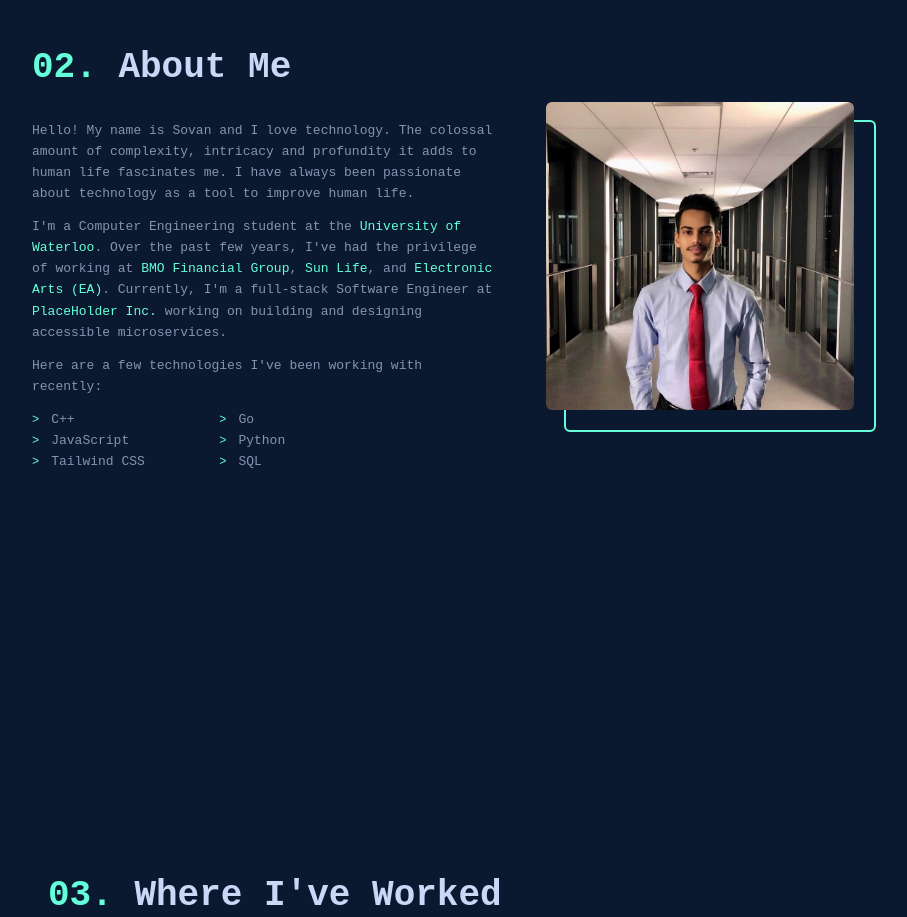
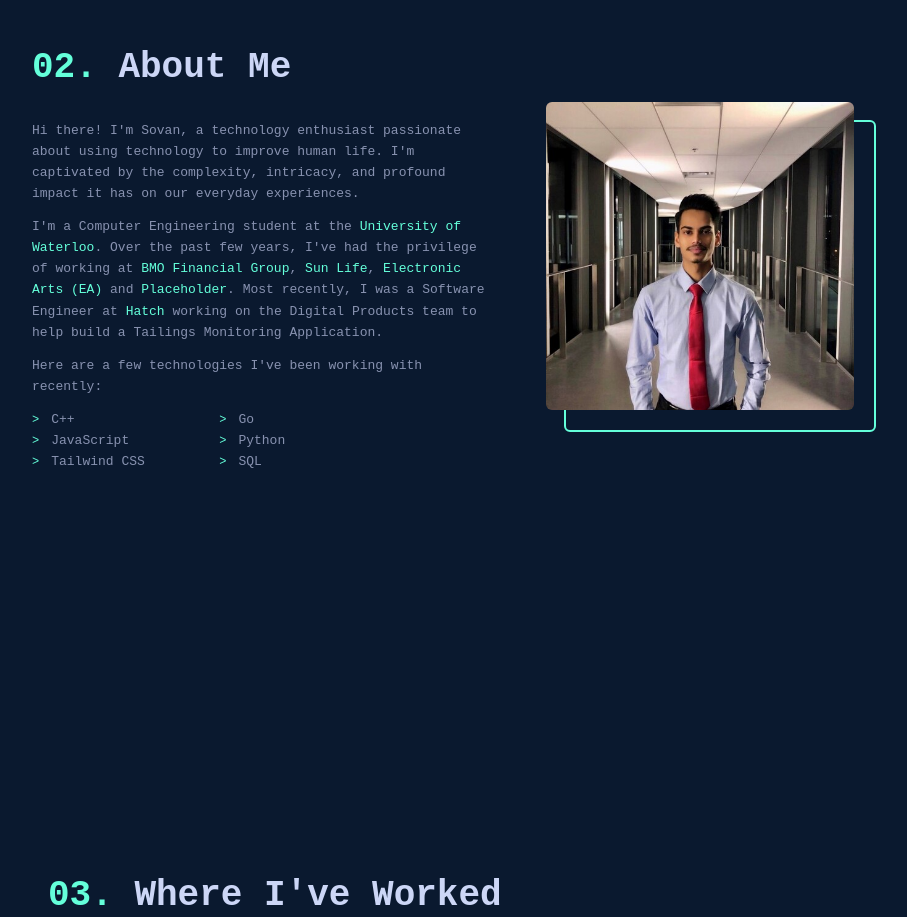
Before and after one commit to sovanp/sovanp.github.io, a React (Create React App) app: page / in a window 1280 px wide. Shown: the part 940-1857 px from the top of the page, without its empty margins (124-1031 px from the left). Built offline with nearby package versions, Linux system fonts and the light colour scheme; a web font is replaced by a local one.

Commit message:
Refactored About component to dynamically render past experiences and technologies

```diff
--- a/src/components/About.js
+++ b/src/components/About.js
@@ -2,105 +2,123 @@ import React from "react"
 import Profile from "../assets/sovan-profile.jpg"
 
 const About = () => {
+  const technologies = [
+    "C++",
+    "Go",
+    "JavaScript",
+    "Python",
+    "Tailwind CSS",
+    "SQL",
+  ]
+
+  const pastLinks = [
+    {
+      href: "https://uwaterloo.ca/",
+      text: " University of Waterloo",
+    },
+    {
+      href: "https://www.bmo.com/main/about-bmo/",
+      text: "BMO Financial Group",
+    },
+    {
+      href: "https://www.sunlife.ca/en/",
+      text: "Sun Life",
+    },
+    {
+      href: "https://www.ea.com/en-ca",
+      text: "Electronic Arts (EA)",
+    },
+    {
+      href: "https://placeholder.co/",
+      text: "Placeholder",
+    },
+  ]
+
+  const recentExperience = {
+    href: "https://www.hatch.com/",
+    text: "Hatch",
+    role: "Software Engineer",
+    description:
+      "working on the Digital Products team to help build a Tailings Monitoring Application",
+  }
+
+  const renderPastLinks = () => {
+    return pastLinks.slice(1).map((link, index) => (
+      <React.Fragment key={link.href}>
+        {index === pastLinks.length - 2 && "and "}
+        <a
+          href={link.href}
+          target="_blank"
+          rel="noopener noreferrer"
+          className="text-[#64ffda] font-medium no-underline hover:underline"
+        >
+          {link.text}
+        </a>
+        {index < pastLinks.length - 3 && ", "}
+        {index === pastLinks.length - 3 && " "}
+      </React.Fragment>
+    ))
+  }
+
+  const renderTechnologies = () => {
+    return technologies.map((tech) => (
+      <p className="w-1/2 sm:w-2/5" key={tech}>
+        <span className="text-[#64ffda] text-xs mr-3">&gt;</span>
+        {tech}
+      </p>
+    ))
+  }
+
   return (
     <div name="about" className="w-full h-screen bg-[#0a192f] text-[#ccd6f6]">
       <div className="flex flex-col justify-center items-center w-full h-full">
         <div className="max-w-[1000px] w-full grid grid-cols-2 gap-10">
           <div className="sm:text-left pb-8 pl-4">
             <p className="text-4xl font-bold">
-              <span class="text-[#64ffda]">02.</span> About Me
+              <span className="text-[#64ffda]">02.</span> About Me
             </p>
           </div>
         </div>
         <div className="max-w-[1000px] w-full grid sm:grid-cols-2 gap-8 px-4 text-[#8892b0]">
           <div className="sm:text-left leading-relaxed">
             <p className="mb-3">
-              Hello! My name is Sovan and I love technology. The colossal amount
-              of complexity, intricacy and profundity it adds to human life
-              fascinates me. I have always been passionate about technology as a
-              tool to improve human life.
+              Hi there! I'm Sovan, a technology enthusiast passionate about
+              using technology to improve human life. I'm captivated by the
+              complexity, intricacy, and profound impact it has on our everyday
+              experiences.
             </p>
             <p className="mb-3">
-              I'm a Computer Engineering student at the{" "}
+              I'm a Computer Engineering student at the
               <a
-                href="https://uwaterloo.ca/"
+                href={pastLinks[0].href}
                 target="_blank"
                 rel="noopener noreferrer"
                 className="text-[#64ffda] font-medium no-underline hover:underline"
               >
-                University of Waterloo
+                {pastLinks[0].text}
               </a>
               . Over the past few years, I've had the privilege of working at{" "}
+              {renderPastLinks()}. Most recently, I was a{" "}
+              {recentExperience.role} at{" "}
               <a
-                href="https://www.bmo.com/main/about-bmo/"
+                href={recentExperience.href}
                 target="_blank"
                 rel="noopener noreferrer"
                 className="text-[#64ffda] font-medium no-underline hover:underline"
               >
-                BMO Financial Group
-              </a>
-              ,{" "}
-              <a
-                href="https://www.sunlife.ca/en/"
-                target="_blank"
-                rel="noopener noreferrer"
-                className="text-[#64ffda] font-medium no-underline hover:underline"
-              >
-                Sun Life
-              </a>
-              , and{" "}
-              <a
-                href="https://www.ea.com/en-ca"
-                target="_blank"
-                rel="noopener noreferrer"
-                className="text-[#64ffda] font-medium no-underline hover:underline"
-              >
-                Electronic Arts (EA)
-              </a>
-              . Currently, I'm a full-stack Software Engineer at{" "}
-              <a
-                href="https://placeholder.co/"
-                target="_blank"
-                rel="noopener noreferrer"
-                className="text-[#64ffda] font-medium no-underline hover:underline"
-              >
-                PlaceHolder Inc.
+                {recentExperience.text}
               </a>{" "}
-              working on building and designing accessible microservices.
+              {recentExperience.description}.
             </p>
+
             <p className="mb-3">
               Here are a few technologies I've been working with recently:
             </p>
-            <div className="flex flex-wrap">
-              <p className="w-1/2 sm:w-2/5">
-                <span className="text-[#64ffda] text-xs mr-3">&gt;</span>
-                C++
-              </p>
-              <p className="w-1/2 sm:w-2/5">
-                <span className="text-[#64ffda] text-xs mr-3">&gt;</span>
-                Go
-              </p>
-              <p className="w-1/2 sm:w-2/5">
-                <span className="text-[#64ffda] text-xs mr-3">&gt;</span>
-                JavaScript
-              </p>
-              <p className="w-1/2 sm:w-2/5">
-                <span className="text-[#64ffda] text-xs mr-3">&gt;</span>
-                Python
-              </p>
-              <p class="w-1/2 sm:w-2/5">
-                <span className="text-[#64ffda] text-xs mr-3">&gt;</span>
-                Tailwind CSS
-              </p>
-              <p class="w-1/2 sm:w-2/5">
-                <span className="text-[#64ffda] text-xs mr-3">&gt;</span>
-                SQL
-              </p>
-            </div>
+            <div className="flex flex-wrap">{renderTechnologies()}</div>
           </div>
           <div>
-            <div class="w-4/6 flex justify-center ml-8">
-              <div class="border-2 border-[#64ffda] rounded-md">
+            <div className="w-4/6 flex justify-center ml-8">
+              <div className="border-2 border-[#64ffda] rounded-md">
                 <img
                   src={Profile}
                   alt="Profile"
```
